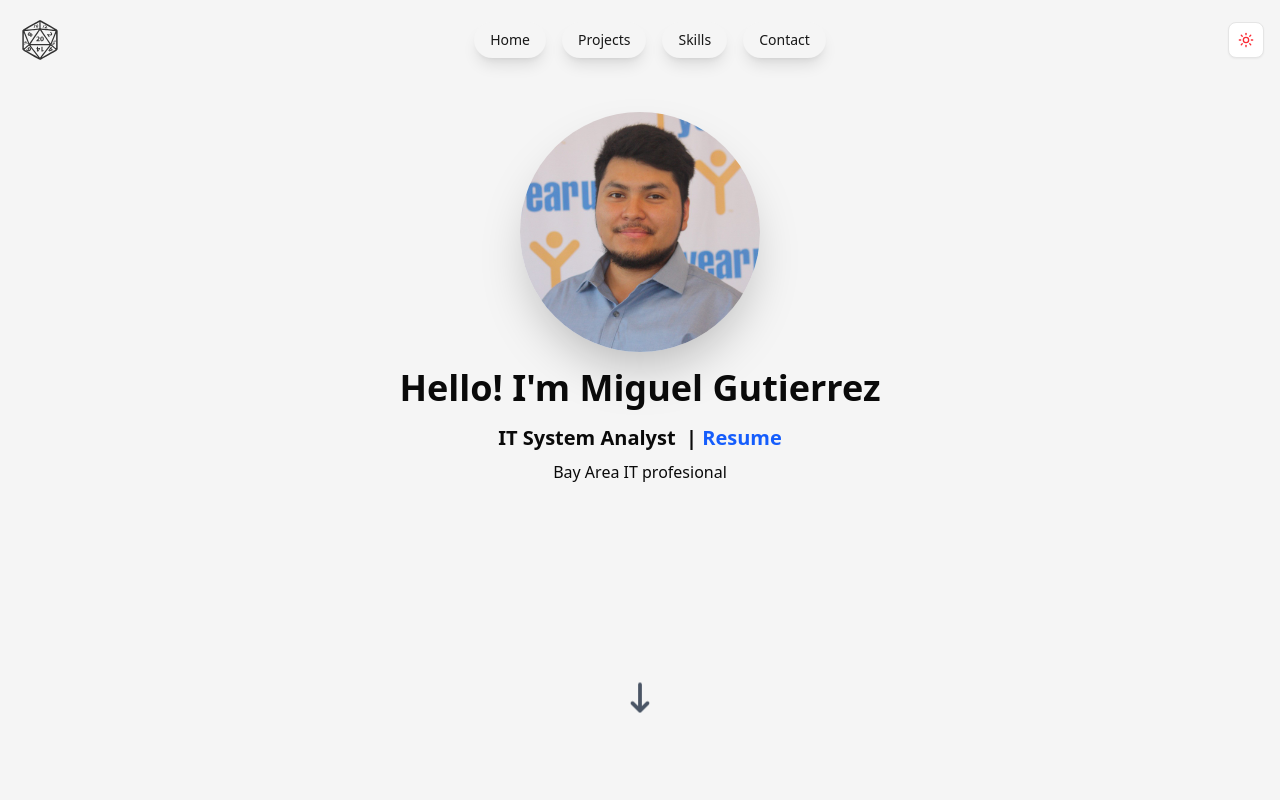
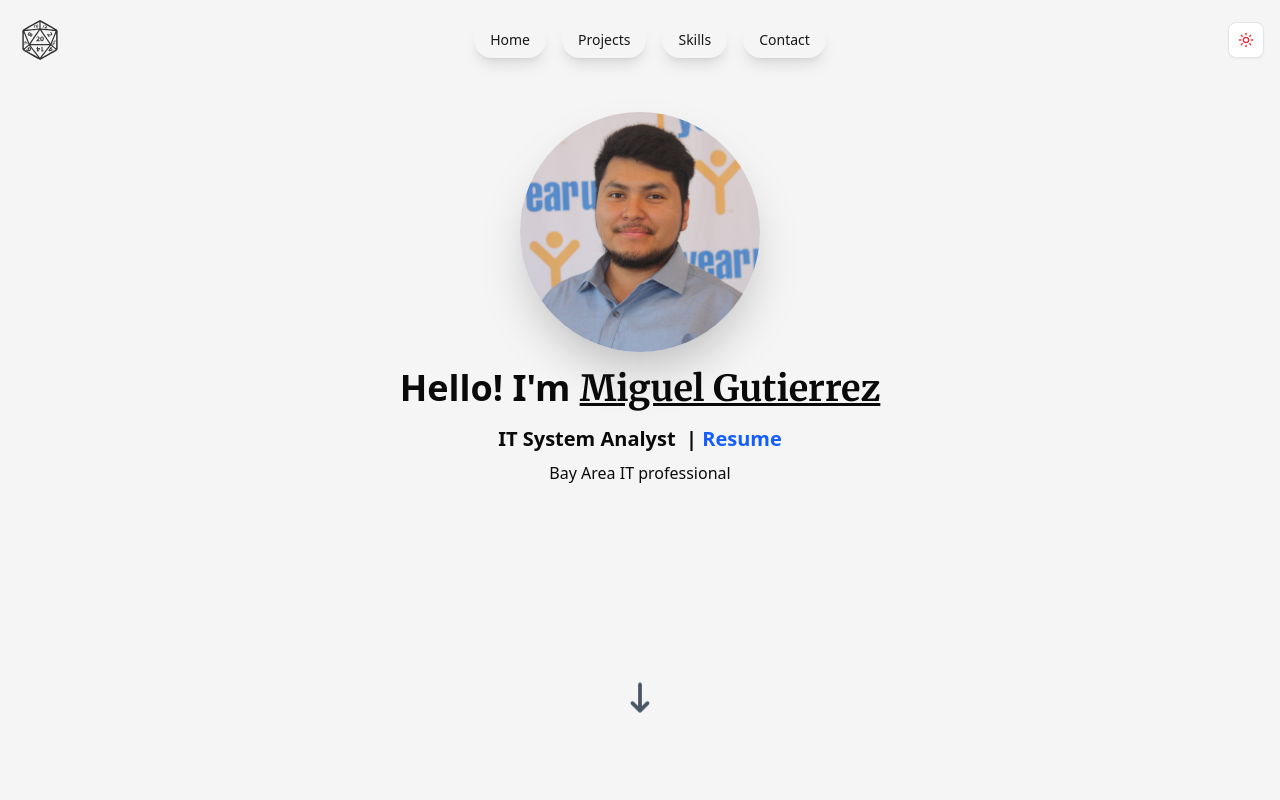
Before and after one commit to miguelgutierrez2017/gmiguel.com, a Next.js app in the folder gmiguel.com/: page / in a window 1280 px wide. Shown: the top 800 px of the page. Built offline with nearby package versions, Linux system fonts and the light colour scheme.

Commit message:
Add Merriweather font and update bio styling for improved readability

```diff
--- a/gmiguel.com/src/app/globals.css
+++ b/gmiguel.com/src/app/globals.css
@@ -1,3 +1,5 @@
+@import url("https://fonts.googleapis.com/css2?family=Merriweather:wght@400;700&display=swap");
+
 @import "tailwindcss";
 @import "tw-animate-css";
 
--- a/gmiguel.com/src/components/bio.js
+++ b/gmiguel.com/src/components/bio.js
@@ -8,7 +8,15 @@ export default function Bio() {
           className="w-60 h-60 rounded-full mb-4 shadow-2xl hover:shadow-lg transition-shadow duration-300 ease-in-out transform hover:scale-105"
         />
         <h2 className="text-4xl font-bold mb-4">
-          Hello! I&apos;m Miguel Gutierrez
+          Hello! I&apos;m{" "}
+          <span
+            style={{
+              fontFamily: "'Merriweather', serif",
+              textDecoration: "underline",
+            }}
+          >
+            Miguel Gutierrez
+          </span>
         </h2>
         <h3 className="text-xl font-semibold mb-2">
           IT System Analyst &nbsp;|&nbsp;
@@ -17,7 +25,7 @@ export default function Bio() {
           </a>
         </h3>
         <div className="text-center">
-          <p>Bay Area IT profesional</p>
+          <p>Bay Area IT professional</p>
         </div>
       </div>
     </section>
```
Also changed, not shown: 1 other file (tests, documents, lock files or other folders).
